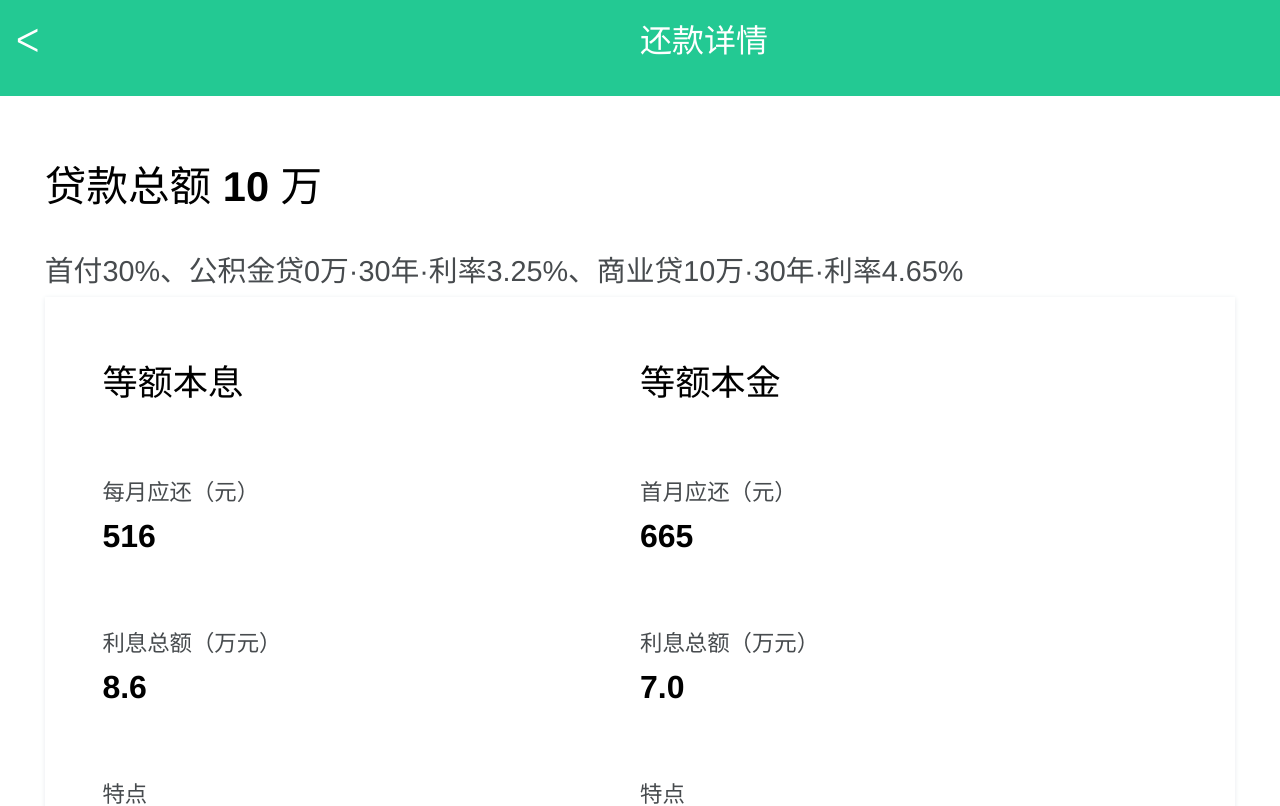
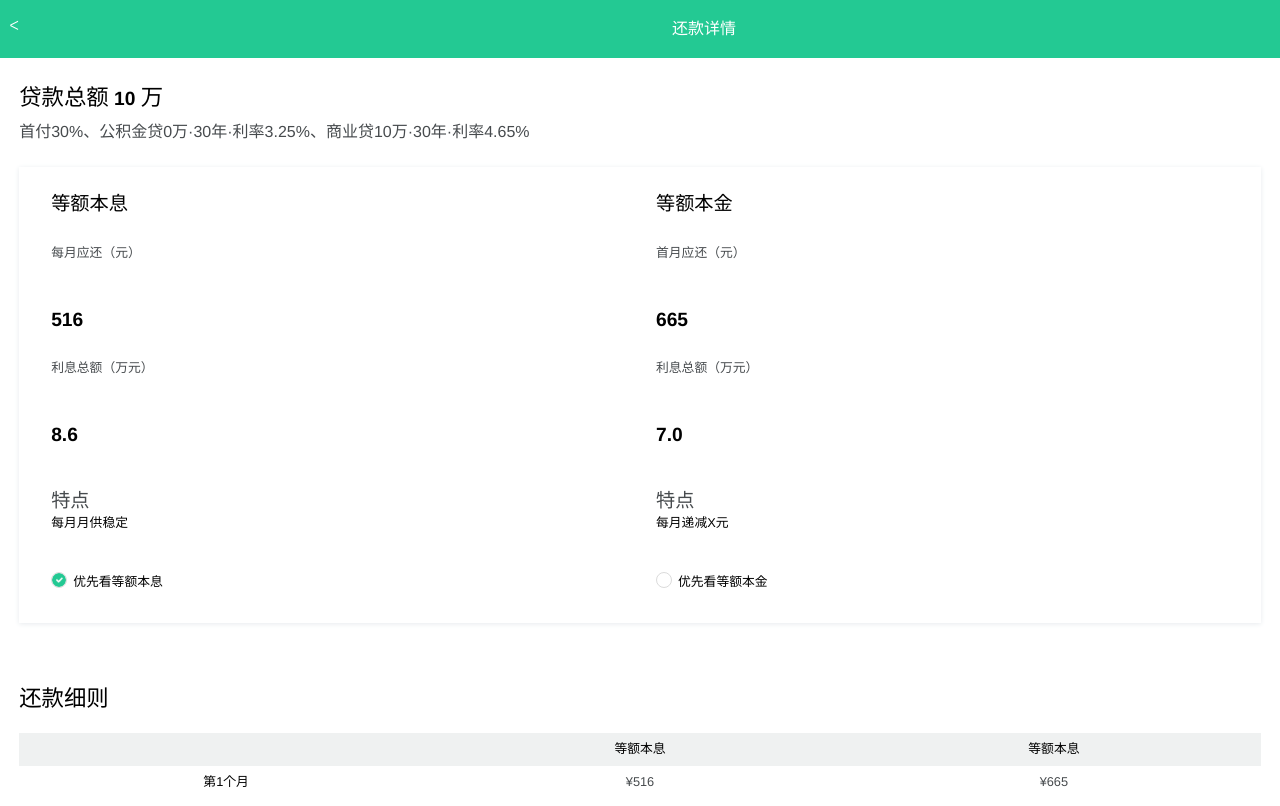
Before and after one commit to Greendayy/Mortgage-Calculator, a Next.js app: page /detail in a window 1280 px wide. Shown: the top 806 px of the page. Built offline with nearby package versions, Linux system fonts and the light colour scheme.

Commit message:
fix:history&detail css

```diff
--- a/styles/Detail.module.css
+++ b/styles/Detail.module.css
@@ -1,12 +1,13 @@
 .detail{
     height:·100vh;
     width: 100%;
-    padding-bottom: 10rem;
+    padding-bottom: 3rem;
     padding-top: 0px;
 }
+
 .nav{
     width: 100%;
-    height: 3rem;
+    height: 1.8rem;
     background-color: #23c993;
     color: white;
     display: grid;
@@ -14,67 +15,73 @@
     padding-top: 0.5rem;
 }
 .nav>p{
-    margin-left: 0.5rem;
-    font-size: 1rem;
+    margin-left: 0.3rem;
+    font-size: 0.4rem;
+
 }
 .nav>h1{
-
-
     text-align: center;
+    font-size: 0.5rem;
+    font-weight:480;
 }
 .main{
-    padding: 1.8rem 1.4rem;
+    padding: 0.7rem 0.6rem;
 
 }
 .res{
-    font-size: 1.3rem;
+    font-size: 0.7rem;
     font-weight: 460;
 }
 .header>p{
     display: block;
-    font-size: 0.9rem;
-    line-height: 1.2rem;
+    font-size: 0.5rem;
+    line-height: 0.6rem;
+
 }
 .header{
-    margin-bottom: 1.2rem;
+    margin-bottom: 0.2rem;
 }
 .num{
+    font-size:0.6rem;
     font-weight: 600;
 }
 .card{
     box-shadow: rgb(231 235 238) 0px 1px 5px 0px;
-    padding: 1.8rem;
+    padding: 0.7rem 1rem;
     display: grid;
     grid-template-columns: 1fr 1fr;
-    row-gap: 1rem;
+    row-gap: 0.5rem;
+    column-gap:1rem;
     align-items: center;
     margin-bottom: 1.8rem;
+    margin-top: 0.4rem;
 }
 .title{
-   font-size: 1.1rem;
+   font-size: 0.6rem;
    font-weight: 450;
 }
 .text{
-    font-size: 0.7rem;
+    font-size: 0.4rem;
     color: rgb(71, 75, 78);
     position: relative;
-    top:1rem;
+    top:0.2rem;
+    margin-bottom:1rem;
 }
 .p{
-    font-size: 0.7rem;
+    font-size: 0.6rem;
     color: rgb(71, 75, 78);
     position: relative;
-    top:1rem;
+    top:0.6rem;
 }
 .features{
-    font-size: 0.86rem;
+    font-size: 0.4rem;
 }
 .label{
-    font-size: 0.86rem;
+    font-size: 0.4rem;
 }
 .select input{
     display: none;
-    margin-top: 10px;
+    margin-top: 0.01rem;
 }
 .select  label{
     box-sizing: border-box;
@@ -100,18 +107,20 @@
     display: grid;
     grid-template-columns: 1fr 1fr 1fr;
     text-align: center;
-    font-size: 0.7rem;
-    padding: 1rem 0rem;
+    font-size: 0.6rem;
+    padding: 0.5rem 0rem;
 
 }
 .table>h2{
     background: #eff1f1;
 }
 .th{
-    font-size: 0.85rem;
+    font-size: 0.4rem;
     font-weight: 450;
+    padding:0.2rem;
 }
 .td{
-    font-size: 0.7rem;
+    font-size: 0.4rem;
     color: rgb(71, 75, 78);
+    padding:0.2rem;
 }
--- a/styles/History.module.css
+++ b/styles/History.module.css
@@ -1,6 +1,6 @@
 .nav{
     width: 100%;
-    height: 3rem;
+    height: 1.8rem;
     background-color: #23c993;
     color: white;
     display: grid;
@@ -8,26 +8,29 @@
     padding-top: 0.5rem;
 }
 .nav>p{
-    margin-left: 0.5rem;
-    font-size: 1rem;
+    margin-left: 0.3rem;
+    font-size: 0.4rem;
+
 }
 .nav>h1{
     text-align: center;
+    font-size: 0.5rem;
+    font-weight:480;
 }
 .table{
- padding:0rem 1rem;
+ padding:0rem 0.4rem;
 }
 .row{
     display: flex;
     justify-content: space-between;
-    padding: 1rem 0rem;
+    padding: 0.5rem 0rem;
 }
 .th{
-    font-size: 0.7rem;
+    font-size: 0.4rem;
     color: rgb(71, 75, 78);
 }
 .td{
-    font-size: 1.05rem;
+    font-size: 0.6rem;
     font-weight: 480;
 }
 .hr{
```
